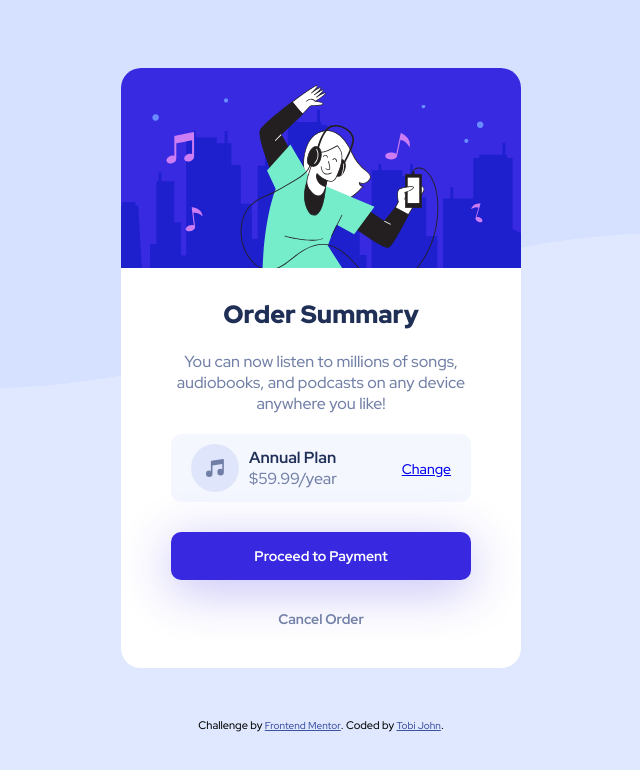
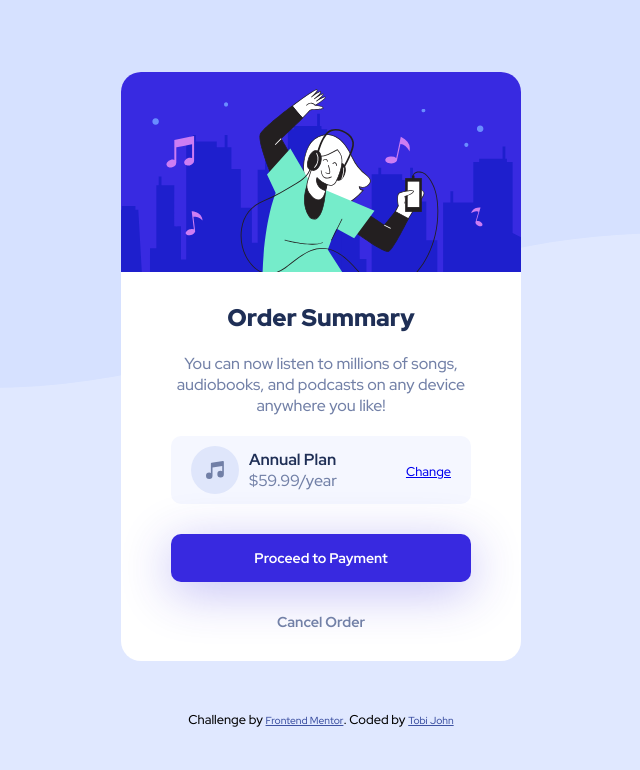
Before and after one commit to jurnwebdev/order-summary, a plain HTML site: page index.html in a window 1280 px wide. Shown: the whole page, without its empty margins (319-959 px from the left). Drawn offline with Linux system fonts and the light colour scheme.

Commit message:
Improved accessibility on the page contents and updated the css units

```diff
--- a/index.html
+++ b/index.html
@@ -18,14 +18,14 @@
   </head>
 
   <body>
-    <div class="order-summary">
+    <main>
         <div class="order-header"></div>
 
         <div class="order-body">
           <div class="order-body-top-section">
-          <div class="order-title">Order Summary</div>
-          <div class="order-text">You can now listen to millions of songs, audiobooks, and
-          podcasts on any device anywhere you like!</div>
+            <h1>Order Summary</h1>
+            <p>You can now listen to millions of songs, audiobooks, and
+            podcasts on any device anywhere you like!<p>
           </div>
 
           <div class="order-amount-section">
@@ -47,13 +47,13 @@
             <div class="order-button-cancel">Cancel Order</div>
           </div>
         </div>
-    </div>
+    </main>
 
-    <div class="attribution">
+    <footer>
         Challenge by
         <a href="https://www.frontendmentor.io?ref=challenge" target="_blank"
           >Frontend Mentor</a
-      >. Coded by <a href="https://tobijohn.com">Tobi John</a>.
-    </div>
+        >. Coded by <a href="https://tobijohn.com">Tobi John</a>
+    </footer>
   </body>
 </html>
--- a/main.css
+++ b/main.css
@@ -4,8 +4,8 @@
     font-family: 'Red Hat Display', sans-serif;
 }
 
-.attribution { font-size: 11px; text-align: center; }
-.attribution a { color: hsl(228, 45%, 44%); font-size: 10px}
+footer { font-size: 0.8em; text-align: center; }
+footer a { color: hsl(228, 45%, 44%); font-size: 0.8em}
 
 body{
     display: flex;
@@ -20,11 +20,10 @@ body{
     background-color:hsl(225, 100%, 94%);
 }
 
-.order-summary{
+main{
     display: flex;
     flex-direction: column;
-    width: 400px;
-    height: 600px;
+    max-width: 400px;
     border-radius: 20px;
     background-color: white;
     margin-bottom: 50px;
@@ -47,14 +46,15 @@ body{
     text-align: center;
 }
 
-.order-title{
-    font-size: 25px;
+h1{
+    font-size: 1.5rem;
     font-weight: 900;
     margin-bottom: 20px;
     color: hsl(223, 47%, 23%);
 }
 
-.order-text{
+p{
+    font-size: 1rem;
     color: hsl(224, 23%, 55%);
 }
 
@@ -90,7 +90,7 @@ body{
 }
 
 a{
-    font-size: 14px;
+    font-size: 0.8em;
     font-weight: 500;
 }
 a:hover{
@@ -118,7 +118,7 @@ a:hover{
     text-align: center;
     color: hsl(224, 23%, 55%);
     font-weight: 700;
-    font-size: 14px;
+    font-size: 0.9em;
     cursor: pointer;
 }
 
--- a/responsive.css
+++ b/responsive.css
@@ -1,10 +1,9 @@
 @media (max-width:500px) {
     body{
         background-image: url(/images/pattern-background-mobile.svg);
-        height: 100%;
     }
 
-    .order-summary{
+    main{
         width: 350px;
         height: 600px;
         border-radius: 20px;
@@ -21,5 +20,5 @@
        padding: 0 10px;
     }
 
-    .attribution {display: none;}
+    footer {display: none;}
 }
```
Lines whose indentation alone changed are shown as unchanged.
